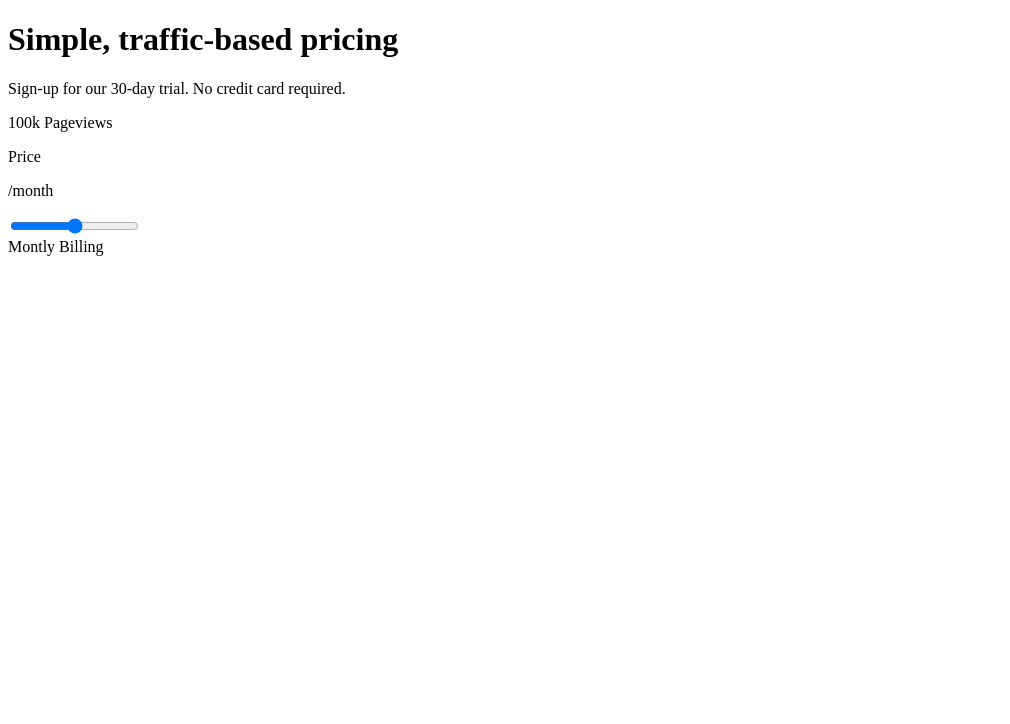
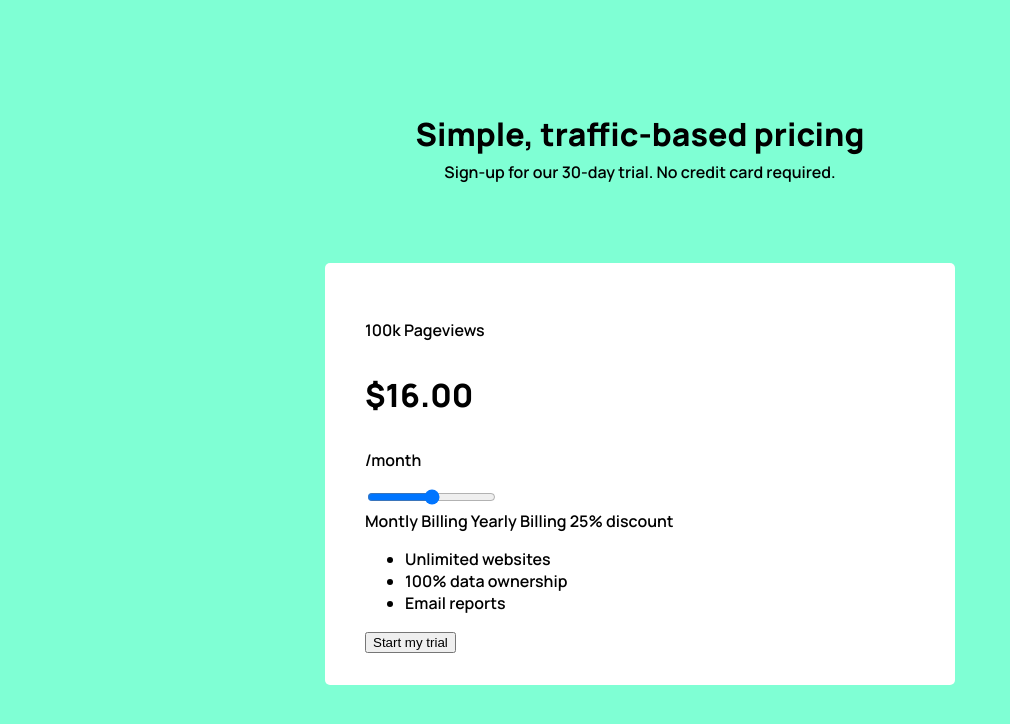
Before and after one commit to CaterpillarEffect/interactive-pricing-component, a website: page index.html in a window 1280 px wide. Shown: the whole page, without its empty margins (0-1010 px from the left). Drawn offline with Linux system fonts and the light colour scheme.

Commit message:
refactor index.html & styles.css

```diff
--- a/index.html
+++ b/index.html
@@ -3,6 +3,9 @@
   <head>
     <meta charset="UTF-8" />
     <meta name="viewport" content="width=device-width, initial-scale=1.0" />
+    <link rel="preconnect" href="https://fonts.googleapis.com">
+    <link rel="preconnect" href="https://fonts.gstatic.com" crossorigin>
+    <link href="https://fonts.googleapis.com/css2?family=Manrope:wght@600;800&display=swap" rel="stylesheet">
     <!-- displays site properly based on user's device -->
 
     <link
@@ -13,26 +16,46 @@
     />
     <link rel="stylesheet " href="./styles.css" />
 
-
     <title>Frontend Mentor | Interactive pricing component</title>
-
   </head>
   <body>
     <main class="main">
       <h1 class="main__title">Simple, traffic-based pricing</h1>
-      <p>Sign-up for our 30-day trial. No credit card required.</p>
+      <p class="main__subtitle">
+        Sign-up for our 30-day trial. No credit card required.
+      </p>
       <div class="main__buy-now">
-        <div class="main__pageviews-number">100k Pageviews</div>
+        <div class="buy-now__pageviews-number">100k Pageviews</div>
         <div>
-          <p class="buy-now__price">Price</p>
-          <p>/month</p>
+          <p class="buy-now__price">$16.00</p>
+          <p class="buy-now__billing-period">/month</p>
         </div>
-        <div>
-          <input type="range" name="service-type" id="service-type" class="main__service-type">
-        </div>
-        <div class="billing-period">Montly Billing </div>
-        <div></div>
-        <div></div>
+        <form action="" method="post">
+          <div class="buy-now__range">
+            <input
+              type="range"
+              name="service-type"
+              id="service-type"
+              class="main__billing-type"
+            />
+          </div>
+          <div class="buy-now__select-billing-period">
+            Montly Billing
+
+            Yearly Billing
+            <span class="select-billing-period__discount">25% discount</span>
+          </div>
+          <div class="buy-now__characteristics">
+            <ul>
+              <li>Unlimited websites</li>
+              <li>100% data ownership</li>
+              <li>Email reports</li>
+            </ul>
+          </div>
+          <div class="buy-now__button">
+            <button type="submit" class="button__buy-button">Start my trial</button>
+          </div>
+        </form>
       </div>
     </main>
   </body>
--- a/styles.css
+++ b/styles.css
@@ -1,5 +1,42 @@
 
+body {
+  max-width: 1440px;
+  margin-left: auto;
+  margin-right: auto;
+  font-family: 'Manrope', sans-serif;
+  background-color: aquamarine;
+}
 
+.main {
+  margin-top: 7em;
+}
+
+.main__buy-now {
+  width: 550px;
+  margin-top: 5em;
+  margin-left: auto;
+  margin-right: auto;
+  background-color: #fff;
+  border-radius: 5px;
+  padding: 3.5em 2.5em 2em 2.5em;
+}
+
+.main__title, .main__subtitle {
+  text-align: center;
+}
+
+.main__title{
+  font-weight: 800;
+}
+
+.main__subtitle{
+  margin-top: -1em;
+}
+
+.buy-now__price {
+  font-weight: 800;
+  font-size: xx-large;
+}
 
 .frame {
   margin-left: auto;
```
